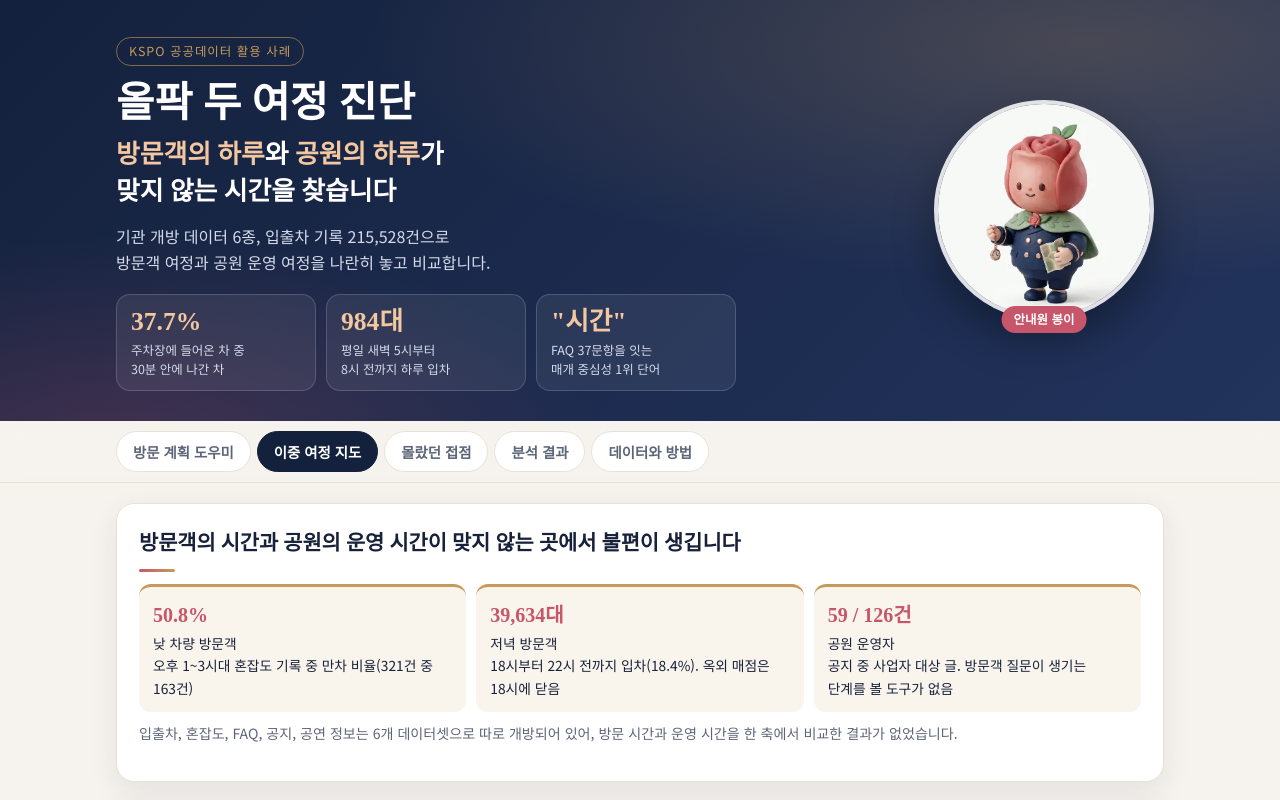
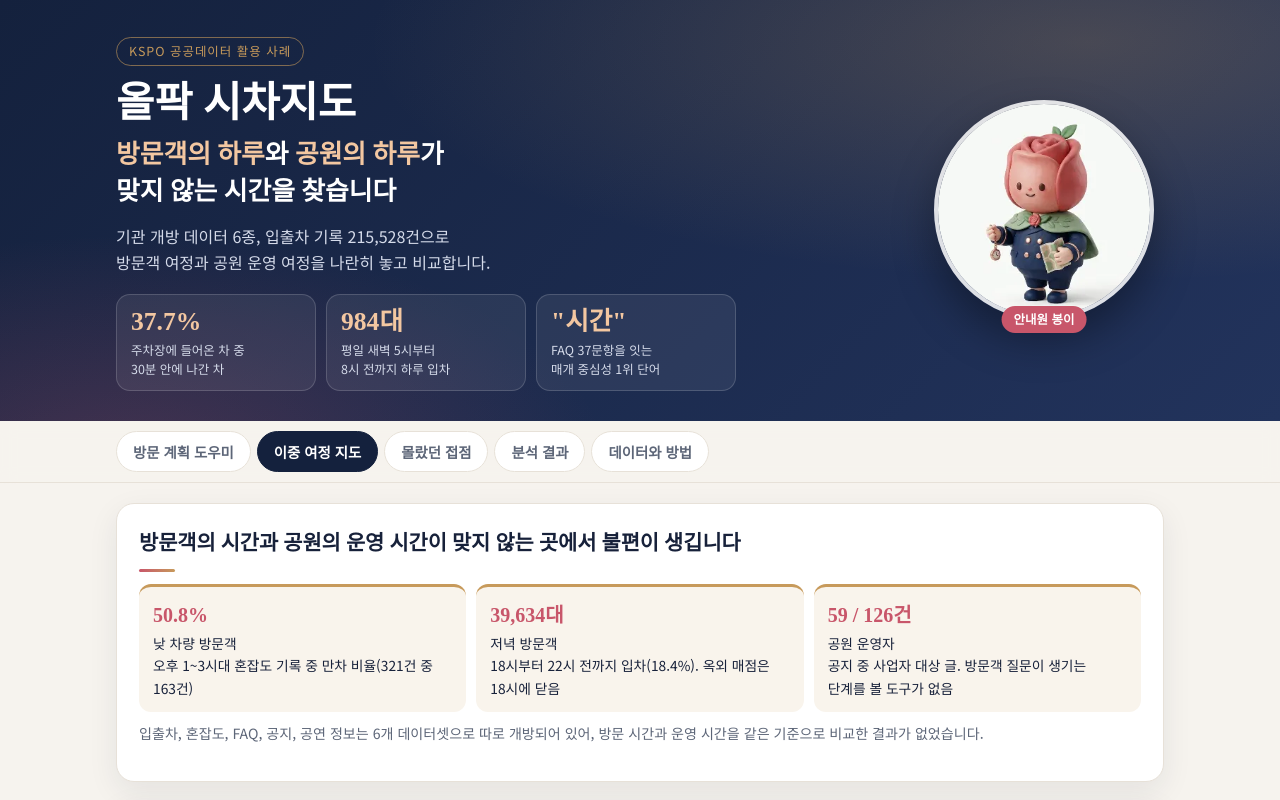
Before and after one commit to y1208kr/olpark-journey, a plain HTML site: page index.html in a window 1280 px wide. Both pictures are taken after a click on the button "이중 여정 지도". Shown: the top 800 px of the page. Drawn offline with Linux system fonts and the light colour scheme.

Commit message:
서비스 이름을 올팍 시차지도로 변경하고 문구 정리
Co-Authored-By: Claude Opus 5.5 <noreply@anthropic.com>
Claude-Session: https://claude.ai/code/session_0124e7pLFYQV4hbRv4hAeAcj

```diff
--- a/index.html
+++ b/index.html
@@ -3,7 +3,7 @@
 <head>
 <meta charset="utf-8">
 <meta name="viewport" content="width=device-width,initial-scale=1">
-<title>올팍 두 여정 진단</title>
+<title>올팍 시차지도</title>
 <meta name="description" content="한국체육산업개발 공공데이터로 올림픽공원 방문객 여정과 공원 운영 여정이 맞지 않는 접점을 찾는 진단 서비스">
 <link rel="preconnect" href="https://fonts.googleapis.com"><link rel="preconnect" href="https://fonts.gstatic.com" crossorigin>
 <link href="https://fonts.googleapis.com/css2?family=Noto+Sans+KR:wght@400;500;700;900&family=Noto+Serif+KR:wght@600;900&display=swap" rel="stylesheet">
@@ -107,7 +107,7 @@ a{color:var(--a)}
 <div class="hero"><div class="in">
 <div>
 <span class="eyebrow">KSPO 공공데이터 활용 사례</span>
-<h1>올팍 두 여정 진단<br><span class="sub1"><em>방문객의 하루</em>와 <em>공원의 하루</em>가<br>맞지 않는 시간을 찾습니다</span></h1>
+<h1>올팍 시차지도<br><span class="sub1"><em>방문객의 하루</em>와 <em>공원의 하루</em>가<br>맞지 않는 시간을 찾습니다</span></h1>
 <p class="lead">기관 개방 데이터 6종, 입출차 기록 215,528건으로<br>방문객 여정과 공원 운영 여정을 나란히 놓고 비교합니다.</p>
 <div class="bigs"><div class="big"><b>37.7%</b><span>주차장에 들어온 차 중<br>30분 안에 나간 차</span></div><div class="big"><b>984대</b><span>평일 새벽 5시부터<br>8시 전까지 하루 입차</span></div><div class="big"><b>"시간"</b><span>FAQ 37문항을 잇는<br>매개 중심성 1위 단어</span></div></div>
 </div>
@@ -149,7 +149,7 @@ a{color:var(--a)}
 <div class="insc"><b>39,634대</b>저녁 방문객<br>18시부터 22시 전까지 입차(18.4%). 옥외 매점은 18시에 닫음</div>
 <div class="insc"><b>59 / 126건</b>공원 운영자<br>공지 중 사업자 대상 글. 방문객 질문이 생기는 단계를 볼 도구가 없음</div>
 </div>
-<p class="muted" style="margin-top:10px">입출차, 혼잡도, FAQ, 공지, 공연 정보는 6개 데이터셋으로 따로 개방되어 있어, 방문 시간과 운영 시간을 한 축에서 비교한 결과가 없었습니다.</p>
+<p class="muted" style="margin-top:10px">입출차, 혼잡도, FAQ, 공지, 공연 정보는 6개 데이터셋으로 따로 개방되어 있어, 방문 시간과 운영 시간을 같은 기준으로 비교한 결과가 없었습니다.</p>
 </div>
 <div class="card">
 <h2>이중 여정 지도</h2>
```
Also changed, not shown: 2 other files.
